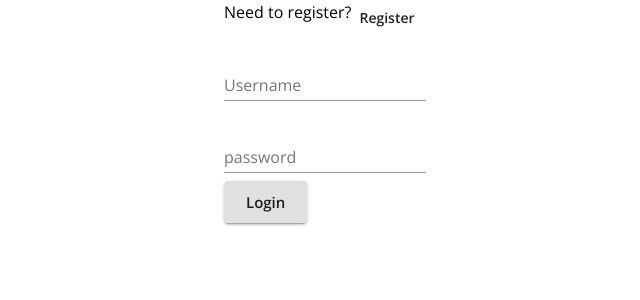
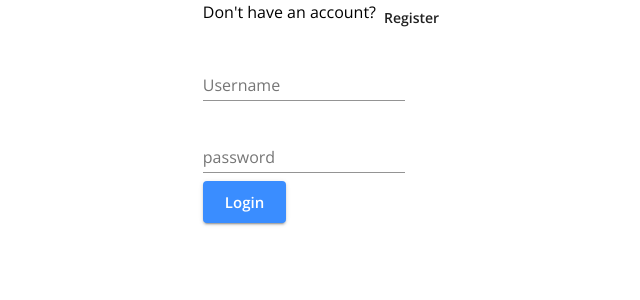
Before and after one commit to seankimdev/messenger-164, a React (Create React App) app in the folder client/: page /login in a window 1280 px wide. Shown: the top 300 px of the page, without its empty margins (315-955 px from the left). Built offline with nearby package versions, Linux system fonts and the light colour scheme; no server answers.

Commit message:
Messages.js updated with useEffect for sorting messages once. Unnecessary await removed from thunkCreators.js line # 83.

```diff
--- a/client/src/Login.js
+++ b/client/src/Login.js
@@ -31,7 +31,7 @@ const Login = (props) => {
     <Grid container justify="center">
       <Box>
         <Grid container item>
-          <Typography>Need to register?</Typography>
+          <Typography>Don't have an account?</Typography>
           <Button onClick={() => history.push("/register")}>Register</Button>
         </Grid>
         <form onSubmit={handleLogin}>
@@ -55,7 +55,12 @@ const Login = (props) => {
               />
             </FormControl>
             <Grid>
-              <Button type="submit" variant="contained" size="large">
+              <Button
+                type="submit"
+                variant="contained"
+                color="primary"
+                size="large"
+              >
                 Login
               </Button>
             </Grid>
--- a/client/src/Signup.js
+++ b/client/src/Signup.js
@@ -40,8 +40,14 @@ const Login = (props) => {
     <Grid container justify="center">
       <Box>
         <Grid container item>
-          <Typography>Need to log in?</Typography>
-          <Button onClick={() => history.push("/login")}>Login</Button>
+          <Typography>Already have an account?</Typography>
+          <Button
+            onClick={() => history.push("/login")}
+            variant="contained"
+            size="large"
+          >
+            Login
+          </Button>
         </Grid>
         <form onSubmit={handleRegister}>
           <Grid>
--- a/client/src/components/ActiveChat/Messages.js
+++ b/client/src/components/ActiveChat/Messages.js
@@ -1,14 +1,19 @@
-import React from "react";
+import React, { useState, useEffect } from "react";
 import { Box } from "@material-ui/core";
 import { SenderBubble, OtherUserBubble } from "../ActiveChat";
 import moment from "moment";
 
 const Messages = (props) => {
   const { messages, otherUser, userId } = props;
+  const [sortedMessages, setSortedMessages] = useState([]);
 
-  const sortedMessages = messages.sort(function (a, b) {
-    return a.createdAt.localeCompare(b.createdAt);
-  });
+  useEffect(() => {
+    setSortedMessages(
+      messages.sort(function (a, b) {
+        return a.createdAt.localeCompare(b.createdAt);
+      })
+    );
+  }, [messages]);
 
   return (
     <Box>
--- a/client/src/store/utils/thunkCreators.js
+++ b/client/src/store/utils/thunkCreators.js
@@ -80,8 +80,7 @@ export const fetchConversations = () => async (dispatch) => {
 
 const saveMessage = async (body) => {
   const { data } = await axios.post("/api/messages", body);
-  const resData = await data;
-  return resData;
+  return data;
 };
 
 const sendMessage = (data, body) => {
--- a/client/src/themes/theme.js
+++ b/client/src/themes/theme.js
@@ -1,24 +1,24 @@
-import { createMuiTheme } from "@material-ui/core";
+import { createTheme } from "@material-ui/core";
 
-export const theme = createMuiTheme({
+export const theme = createTheme({
   typography: {
     fontFamily: "Open Sans, sans-serif",
     fontSize: 14,
     button: {
       textTransform: "none",
       letterSpacing: 0,
-      fontWeight: "bold"
-    }
+      fontWeight: "bold",
+    },
   },
   overrides: {
     MuiInput: {
       input: {
-        fontWeight: "bold"
-      }
-    }
+        fontWeight: "bold",
+      },
+    },
   },
   palette: {
     primary: { main: "#3A8DFF" },
-    secondary: { main: "#B0B0B0" }
-  }
+    secondary: { main: "#B0B0B0" },
+  },
 });
```
